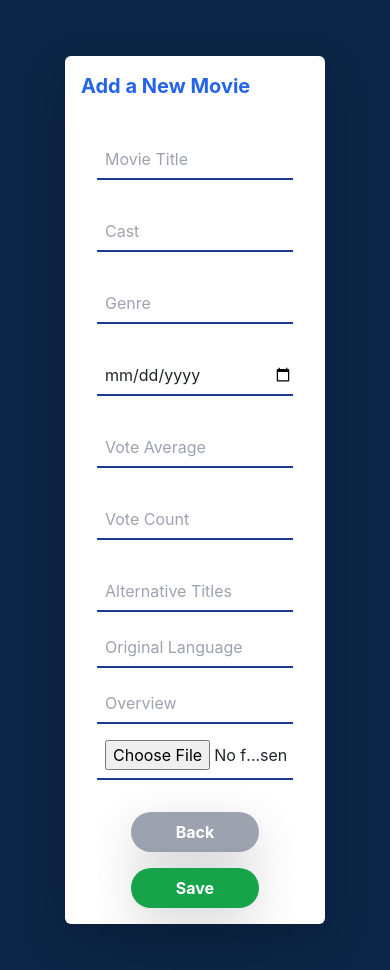
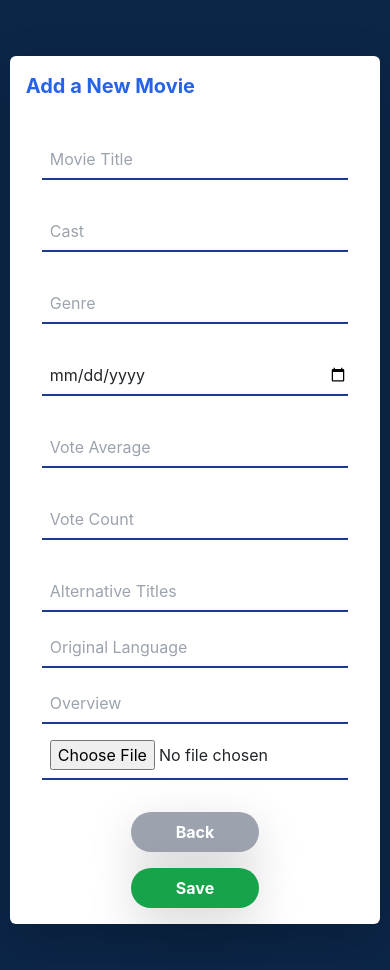
Before and after one commit to kumesh1997/Movie-Store-App, a React (Create React App) app: page /add in a window 390 px wide. Shown: the top 970 px of the page. Built offline with nearby package versions, Linux system fonts and the light colour scheme.

Commit message:
logo added

```diff
--- a/public/index.html
+++ b/public/index.html
@@ -2,7 +2,7 @@
 <html lang="en">
   <head>
     <meta charset="utf-8" />
-    <link rel="icon" href="%PUBLIC_URL%/favicon.ico" />
+    <link rel="icon" href="./img/icon.png" />
     <meta name="viewport" content="width=device-width, initial-scale=1" />
     <meta name="theme-color" content="#000000" />
     <meta
--- a/src/Components/AddMovie/AddMovie.jsx
+++ b/src/Components/AddMovie/AddMovie.jsx
@@ -1,6 +1,7 @@
 import React from "react";
 import Searchbar from "../BaseComponents/Searchbar";
 import Button from "../BaseComponents/Button";
+import '../AddMovie/addMovie.css';
 
 
 export const AddMovie=()=>{
@@ -9,7 +10,7 @@ export const AddMovie=()=>{
             <div className="container">
 
                 <div className="row flex justify-center bg-navbar-color">
-                        <form className=" p-3 w-2/3 h-auto mt-14 mb-16 shadow-lg bg-white rounded-md sm: p-0">
+                        <form className=" p-3 w-2/3 h-auto mt-14 mb-16 shadow-lg bg-white rounded-md">
 
                             <h1 className=" text-xl font-bold text-blue-600 mb-4"> Add a New Movie</h1>
                             <div className="row">
--- /dev/null
+++ b/src/Components/AddMovie/addMovie.css
@@ -0,0 +1,6 @@
+@media screen and (max-width:780px) {
+    #movie-form form{
+        width: 95%;
+        padding: 5px;
+    }
+}
--- a/src/Components/HomePage/Home.jsx
+++ b/src/Components/HomePage/Home.jsx
@@ -62,7 +62,7 @@ export const Home=()=>{
     }
 
     function searchByClick(){
-
+      console.log("clicked");
     }
 
 
@@ -111,7 +111,7 @@ export const Home=()=>{
                                                  <Button
                                                     children={"Search"}
                                                     extraTailwindClasses="bg-blue-600 w-20 p-2 text-white font-bold duration-500 hover:scale-95"
-                                                    className=" inline-block " onClick={searchByClick}/>
+                                                    className=" inline-block " onClick={()=>searchByClick}/>
 
                                             </span>
                                         </div>
```
Also changed, not shown: public/img/icon.png (added).
